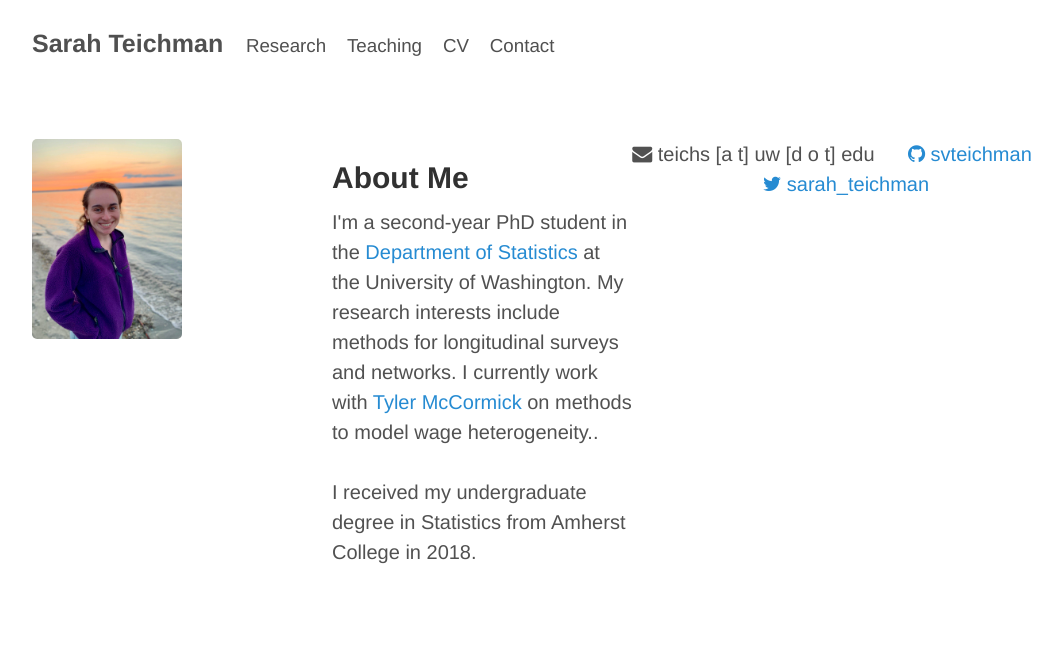
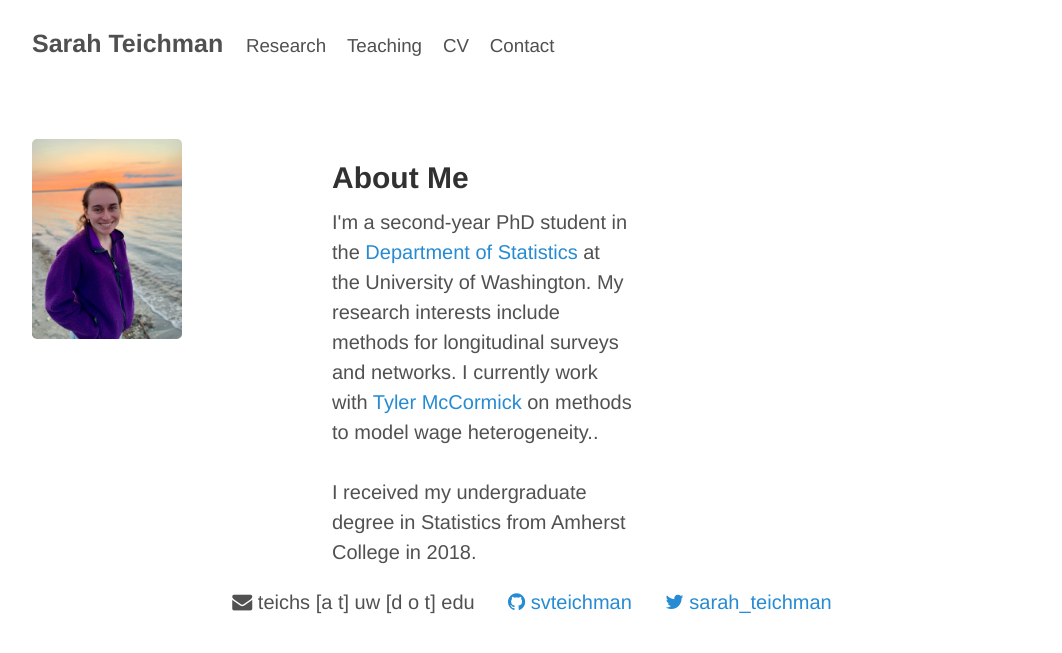
Before and after one commit to svteichman/svteichman.github.io, a Jekyll site: the page built from index.html, in a window 1280 px wide. Shown: the top 653 px of the page, without its empty margins (108-1170 px from the left). Built offline with Jekyll 4.4.1, drawn with Linux system fonts in a browser that asks for light colours.

Commit message:
Update index.html

```diff
--- a/index.html
+++ b/index.html
@@ -26,7 +26,7 @@ title: Sarah Teichman
     </div>
 
 <div class="row">
-       <center><p class = "lead">
+       <center><p class = "lead" style="clear:both;">
   <i class="fa fa-envelope" aria-hidden="true"></i> teichs [a t] uw [d o t] edu
          &nbsp;&nbsp;&nbsp;&nbsp;
   <a href = "https://github.com/svteichman"><i class="fa fa-github" aria-hidden="true"></i> svteichman</a>
```
